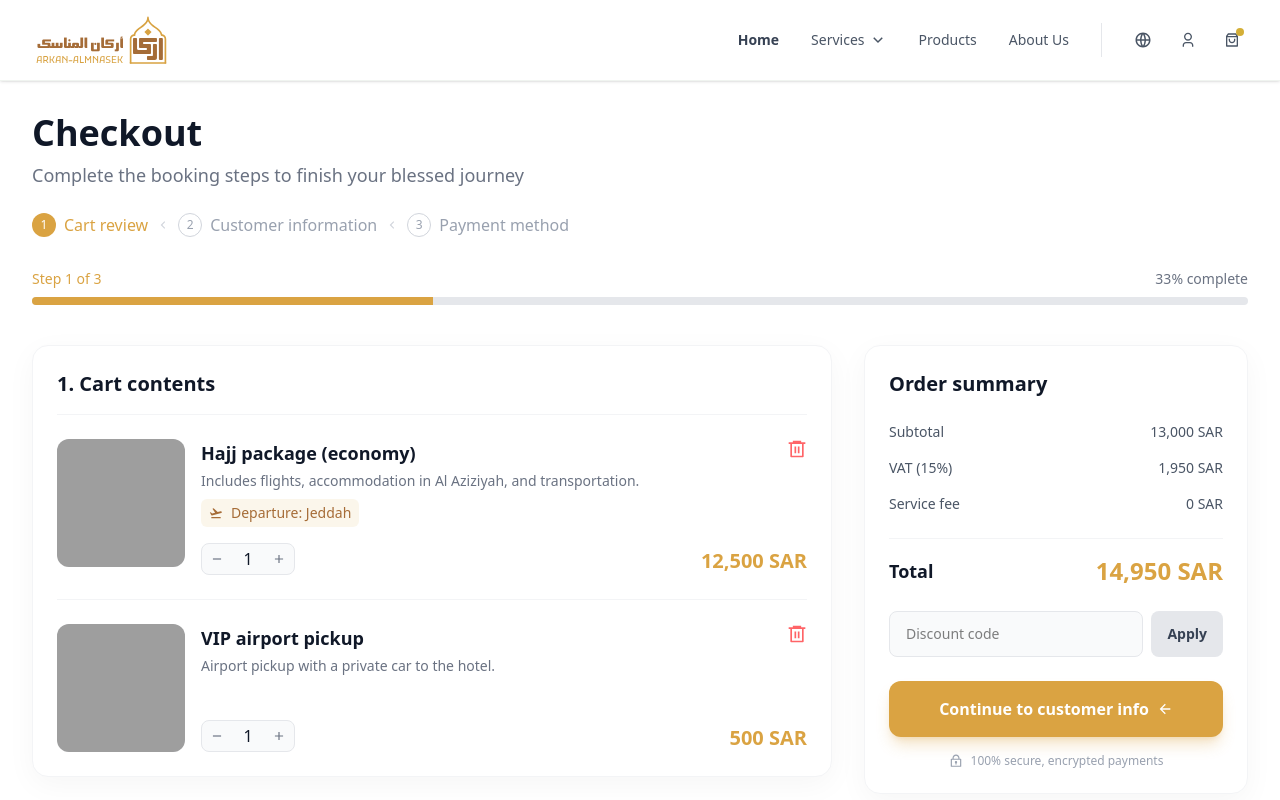
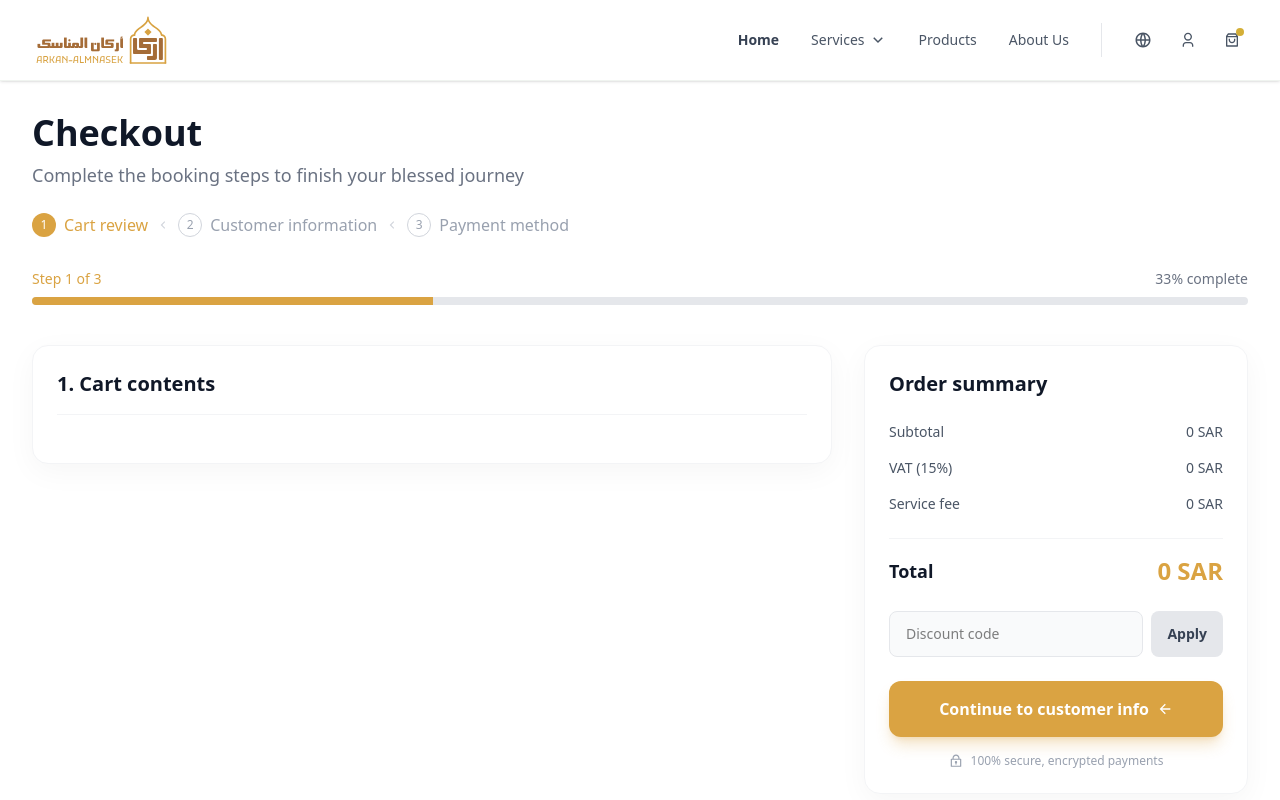
Before and after one commit to roabaot/arkan-almanasek, a Next.js app: page /en/cart in a window 1280 px wide. Shown: the top 800 px of the page. Built offline with nearby package versions, Linux system fonts and the light colour scheme; grey boxes are pictures that could not be loaded.

Commit message:
feat: use store with cart

```diff
--- a/app/[locale]/cart/CartItemCard.tsx
+++ b/app/[locale]/cart/CartItemCard.tsx
@@ -1,6 +1,7 @@
 import Image from "next/image";
 import type { ReactNode } from "react";
 import { useLocale, useTranslations } from "next-intl";
+import type { CartItem as StoredCartItem } from "@/lib/utils/cart";
 import {
   RiAddLine,
   RiDeleteBin6Line,
@@ -8,17 +9,9 @@ import {
   RiPriceTag3Line,
   RiSubtractLine,
 } from "react-icons/ri";
+import { useCart } from "@/hooks/useCart";
 
-export type CartItem = {
-  id: string;
-  title: string;
-  description: string;
-  image: {
-    src: string;
-    alt: string;
-  };
-  quantity: number;
-  unitPriceSar: number;
+export type CartItemCardItem = StoredCartItem & {
   badge?: {
     icon: string;
     label: string;
@@ -38,16 +31,22 @@ export default function CartItemCard({
   item,
   variant,
 }: {
-  item: CartItem;
+  item: CartItemCardItem;
   variant: "first" | "stacked";
 }) {
   const t = useTranslations("cart");
   const tItemCard = useTranslations("cart.itemCard");
   const locale = useLocale();
+  const { removeProduct } = useCart();
+
+  const displayName = item.name ?? String(item.id);
+  const description = item.description ?? "";
+  const imageSrc = item.image;
+  const unitPrice = item.price ?? 0;
 
   const priceLabel = `${new Intl.NumberFormat(locale, {
     maximumFractionDigits: 2,
-  }).format(item.unitPriceSar * item.quantity)} ${t("currency.sar")}`;
+  }).format(unitPrice * item.quantity)} ${t("currency.sar")}`;
 
   const containerClassName =
     variant === "first"
@@ -57,33 +56,36 @@ export default function CartItemCard({
   return (
     <div className={containerClassName}>
       <div className="relative w-full sm:w-32 h-32 flex-shrink-0 rounded-xl overflow-hidden bg-gray-100">
+        {imageSrc ? (
           <Image
-          alt={item.image.alt}
-          src={item.image.src}
+            alt={displayName}
+            src={imageSrc}
             fill
             sizes="(max-width: 640px) 100vw, 128px"
             className="object-cover"
             unoptimized
           />
+        ) : null}
       </div>
 
       <div className="flex-1 flex flex-col justify-between">
         <div>
           <div className="flex justify-between items-start">
             <h4 className="text-lg font-bold text-gray-900 dark:text-white mb-1">
-              {item.title}
+              {displayName}
             </h4>
             <button
               type="button"
               className="text-red-400 hover:text-red-600 transition-colors"
-              aria-label={tItemCard("removeItemAria", { item: item.title })}
+              aria-label={tItemCard("removeItemAria", { item: displayName })}
+              onClick={() => removeProduct(item.id)}
             >
               <RiDeleteBin6Line className="text-xl" aria-hidden />
             </button>
           </div>
 
           <p className="text-sm text-gray-500 dark:text-gray-400 mb-2">
-            {item.description}
+            {description}
           </p>
 
           {item.badge ? (
@@ -99,7 +101,7 @@ export default function CartItemCard({
             <button
               type="button"
               className="flex p-2 text-gray-500 hover:text-primary transition-colors"
-              aria-label={tItemCard("decreaseQtyAria", { item: item.title })}
+              aria-label={tItemCard("decreaseQtyAria", { item: displayName })}
             >
               <RiSubtractLine className="text-sm" aria-hidden />
             </button>
@@ -109,7 +111,7 @@ export default function CartItemCard({
             <button
               type="button"
               className="flex p-2 text-gray-500 hover:text-primary transition-colors"
-              aria-label={tItemCard("increaseQtyAria", { item: item.title })}
+              aria-label={tItemCard("increaseQtyAria", { item: displayName })}
             >
               <RiAddLine className="text-sm" aria-hidden />
             </button>
--- a/app/[locale]/cart/CheckoutWizard.tsx
+++ b/app/[locale]/cart/CheckoutWizard.tsx
@@ -13,8 +13,8 @@ import {
 import Step1CartReview from "./steps/Step1CartReview";
 import Step2CustomerInfo from "./steps/Step2CustomerInfo";
 import Step3Payment from "./steps/Step3Payment";
-import { type CartItem } from "./CartItemCard";
 import { Link } from "@/i18n/navigation";
+import { useCart } from "@/hooks/useCart";
 
 type Step = 1 | 2 | 3;
 
@@ -122,52 +122,13 @@ function ProgressBar({ step }: { step: Step }) {
 export default function CheckoutWizard() {
   const t = useTranslations("cart.checkout");
   const tCart = useTranslations("cart");
-  const tItems = useTranslations("cart.mockItems");
   const locale = useLocale();
   const router = useRouter();
   const pathname = usePathname();
   const searchParams = useSearchParams();
+  const { total: cartSubtotal } = useCart();
 
-  const cartItems = useMemo<CartItem[]>(
-    () => [
-      {
-        id: "hajj-package-economy",
-        title: tItems("hajjPackageEconomy.title"),
-        description: tItems("hajjPackageEconomy.description"),
-        image: {
-          src: "https://lh3.googleusercontent.com/aida-public/AB6AXuByysn7fb9JQ3GYSUi5V4XVzCWi1taeveZESDlx57YiafAEkK2OnHJCNluclQyhgVrS3fCU5-bYF1OaC6s7fGv6QeVi96QKUTjj7uo14-AFVApqt7CTihfCIq0e0GyLEJUcZarJA5FolaR49VQ6kt5jE_8Ys5NokPAV7jLSosaO8CPT3mSqMMuMlrC6fGU0gp1b6Z07Od_3VgNcAjbWvqltpmH0PuxTTyuaJaQluej_7MXZifbLH0KpMC5b1WkmNb_1-h3Qg9pGt58O",
-          alt: tItems("hajjPackageEconomy.imageAlt"),
-        },
-        quantity: 1,
-        unitPriceSar: 12500,
-        badge: {
-          icon: "flight",
-          label: tItems("hajjPackageEconomy.badgeLabel"),
-        },
-      },
-      {
-        id: "vip-airport-pickup",
-        title: tItems("vipAirportPickup.title"),
-        description: tItems("vipAirportPickup.description"),
-        image: {
-          src: "https://lh3.googleusercontent.com/aida-public/AB6AXuAC9-2NAT9QKWfPXiX-qcTVD7sGA5kxh55dHhNoLZx_SiV20H726aNH4qLGL1tv8sVXVuExC14I14SGoybJL1euGyWgADZGV0omTCWBD1iR-1m1VJDuQQBGZFt6wz2DnV3wRhr4nL38smfANrhlCVFcHjzEqsN-CoyDam8nWPF-MJRQK3QHb-EbQ6aWkdP6kOLT3NO3Iok9tXXomQLB7l_OfNLRmQLIcLA4qWdTpzBjr8ZSoB_EjcKPVLuazPLBlVIF--qUuLBRnC0J",
-          alt: tItems("vipAirportPickup.imageAlt"),
-        },
-        quantity: 1,
-        unitPriceSar: 500,
-      },
-    ],
-    [tItems],
-  );
-
-  const subtotalSar = useMemo(
-    () =>
-      cartItems.reduce(
-        (acc, item) => acc + item.unitPriceSar * item.quantity,
-        0,
-      ),
-    [cartItems],
-  );
+  const subtotalSar = cartSubtotal;
   const vatSar = useMemo(() => subtotalSar * 0.15, [subtotalSar]);
   const serviceFeeSar = 0;
   const totalSar = subtotalSar + vatSar + serviceFeeSar;
@@ -232,7 +193,7 @@ export default function CheckoutWizard() {
 
         <div className="flex flex-col lg:flex-row gap-8">
           <div className="flex-1 space-y-8">
-            {step === 1 ? <Step1CartReview items={cartItems} /> : null}
+            {step === 1 ? <Step1CartReview /> : null}
 
             {step === 2 ? (
               <Step2CustomerInfo
--- a/app/[locale]/cart/steps/Step1CartReview.tsx
+++ b/app/[locale]/cart/steps/Step1CartReview.tsx
@@ -1,10 +1,12 @@
 "use client";
 
 import { useTranslations } from "next-intl";
-import CartItemCard, { type CartItem } from "../CartItemCard";
+import CartItemCard from "../CartItemCard";
+import { useCart } from "@/hooks/useCart";
 
-export default function Step1CartReview({ items }: { items: CartItem[] }) {
+export default function Step1CartReview() {
   const t = useTranslations("cart.step1");
+  const { cart } = useCart();
 
   return (
     <section className="bg-surface-light dark:bg-surface-dark rounded-2xl shadow-soft p-6 border border-gray-100 dark:border-[#332e25]">
@@ -14,7 +16,7 @@ export default function Step1CartReview({ items }: { items: CartItem[] }) {
         </h3>
       </div>
 
-      {items.map((item, index) => (
+      {cart.map((item, index) => (
         <CartItemCard
           key={item.id}
           item={item}
--- a/app/[locale]/store/StoreClient.tsx
+++ b/app/[locale]/store/StoreClient.tsx
@@ -1,6 +1,7 @@
 "use client";
 
 import { CategoryT, getProducts, ProductsResT, TagT } from "@/app/api/products";
+import { useCart } from "@/hooks/useCart";
 import { Link } from "@/i18n/navigation";
 import { keepPreviousData, useQuery } from "@tanstack/react-query";
 import { useTranslations } from "next-intl";
@@ -26,6 +27,7 @@ export default function StorePage({
   categories,
   tags,
 }: StoreClientProps) {
+  const { addProduct } = useCart();
   const t = useTranslations("store");
   const tCommon = useTranslations("common");
   const [categoryId, setCategoryId] = useState<string>("all");
@@ -402,6 +404,17 @@ export default function StorePage({
                           <button
                             type="button"
                             className="bg-primary/10 hover:bg-primary text-primary hover:text-white px-4 py-2 rounded-lg font-bold text-sm transition-all duration-300 flex items-center gap-2 group/btn"
+                            onClick={(e) => {
+                              e.preventDefault();
+                              addProduct(
+                                {
+                                  ...product,
+                                  quantity: 1,
+                                  type: "product",
+                                },
+                                "increment",
+                              );
+                            }}
                           >
                             <RiShoppingBagLine
                               className="text-[18px]"
--- a/app/[locale]/store/[productId]/details/ProductMainSection.tsx
+++ b/app/[locale]/store/[productId]/details/ProductMainSection.tsx
@@ -13,6 +13,7 @@ import {
 
 import type { PageParams } from "./types";
 import { ProductT } from "@/app/api/products";
+import { useCart } from "@/hooks/useCart";
 
 export default function ProductMainSection({
   params,
@@ -22,10 +23,10 @@ export default function ProductMainSection({
   product: ProductT;
 }) {
   const t = useTranslations("store");
+  const { addProduct } = useCart();
 
   const [activeImageIndex, setActiveImageIndex] = useState(0);
   const [quantity, setQuantity] = useState(1);
-  const [isFavorite, setIsFavorite] = useState(false);
 
   const mainImage =
     product?.images[Math.min(activeImageIndex, product.images.length - 1)];
@@ -205,6 +206,7 @@ export default function ProductMainSection({
             aria-label={t("product.actions.addToCart")}
             onClick={() => {
               // Placeholder: wire this to your cart store/action
+              addProduct({ ...product, quantity, type: "product" }, "replace");
               console.log("add-to-cart", {
                 locale: params.locale,
                 productId: params.productId,
--- a/hooks/useCart.ts
+++ b/hooks/useCart.ts
@@ -1,42 +1,76 @@
 "use client";
 
-import { useState, useEffect } from "react";
+import { useSyncExternalStore } from "react";
 import {
   getCart,
   addToCart,
   removeFromCart,
   updateQuantity,
   clearCart,
-  getCartTotal,
-  getCartCount,
   CartItem,
 } from "../lib/utils/cart";
 
+let cartCache: CartItem[] | null = null;
+const subscribers = new Set<() => void>();
+
+function getSnapshot(): CartItem[] {
+  if (cartCache === null) {
+    cartCache = getCart();
+  }
+  return cartCache;
+}
+
+function getServerSnapshot(): CartItem[] {
+  return [];
+}
+
+function subscribe(listener: () => void) {
+  subscribers.add(listener);
+  return () => {
+    subscribers.delete(listener);
+  };
+}
+
+function emitChange(nextCart: CartItem[]) {
+  cartCache = nextCart;
+  for (const listener of subscribers) listener();
+}
+
+function computeTotal(cart: CartItem[]) {
+  return cart.reduce(
+    (total, item) => total + (item.price ?? 0) * item.quantity,
+    0,
+  );
+}
+
+function computeCount(cart: CartItem[]) {
+  return cart.reduce((count, item) => count + item.quantity, 0);
+}
+
 export function useCart() {
-  const [cart, setCart] = useState<CartItem[]>([]);
+  const cart = useSyncExternalStore(subscribe, getSnapshot, getServerSnapshot);
 
-  useEffect(() => {
-    setCart(getCart());
-  }, []);
-
-  const handleAdd = (item: CartItem) => {
-    const updated = addToCart(item);
-    setCart(updated);
+  const handleAdd = (
+    item: CartItem,
+    mode: "increment" | "replace" = "increment",
+  ) => {
+    const updated = addToCart(item, mode);
+    emitChange(updated);
   };
 
   const handleRemove = (id: number) => {
     const updated = removeFromCart(id);
-    setCart(updated);
+    emitChange(updated);
   };
 
   const handleUpdate = (id: number, quantity: number) => {
     const updated = updateQuantity(id, quantity);
-    setCart(updated);
+    emitChange(updated);
   };
 
   const handleClear = () => {
     clearCart();
-    setCart([]);
+    emitChange([]);
   };
 
   return {
@@ -45,7 +79,7 @@ export function useCart() {
     removeProduct: handleRemove,
     updateProduct: handleUpdate,
     clearCart: handleClear,
-    total: getCartTotal(),
-    count: getCartCount(),
+    total: computeTotal(cart),
+    count: computeCount(cart),
   };
 }
--- a/lib/utils/cart.ts
+++ b/lib/utils/cart.ts
@@ -1,11 +1,15 @@
 /* ================== Types ================== */
+
+type CartItemTypeT = "product" | "service";
 
 export type CartItem = {
   id: number;
   name?: string;
+  description?: string;
   price?: number;
   image?: string;
   quantity: number;
+  type: CartItemTypeT;
 };
 
 const CART_KEY = "manasik_cart";
@@ -30,15 +34,33 @@ export function getCart(): CartItem[] {
   return cart ? JSON.parse(cart) : [];
 }
 
-export function addToCart(item: CartItem) {
+export function addToCart(
+  item: CartItem,
+  mode: "increment" | "replace" = "increment",
+) {
   const cart = getCart();
 
   const existingIndex = cart.findIndex((p) => p.id === item.id);
 
-  if (existingIndex > -1) {
-    cart[existingIndex].quantity += item.quantity;
+  // المنتج غير موجود
+  if (existingIndex === -1) {
+    cart.push(item);
+    saveCart(cart);
+    return cart;
+  }
+
+  const existingItem = cart[existingIndex];
+
+  // نفس الكمية بالضبط → لا نغير شيء
+  if (existingItem.quantity === item.quantity && mode === "replace") {
+    return cart;
+  }
+
+  // تحديث حسب الوضع
+  if (mode === "increment") {
+    existingItem.quantity += item.quantity;
   } else {
-    cart.push(item);
+    existingItem.quantity = item.quantity;
   }
 
   saveCart(cart);
```
Lines whose indentation alone changed are shown as unchanged.
